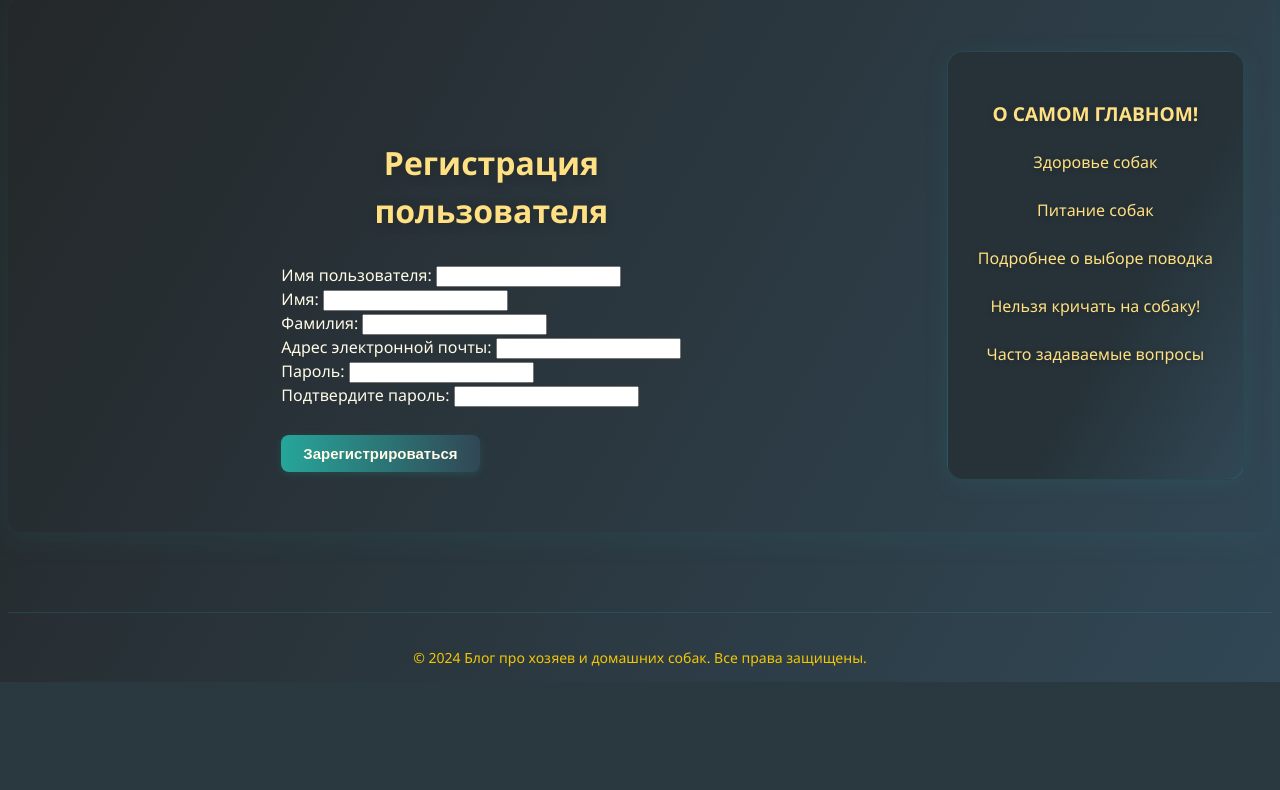
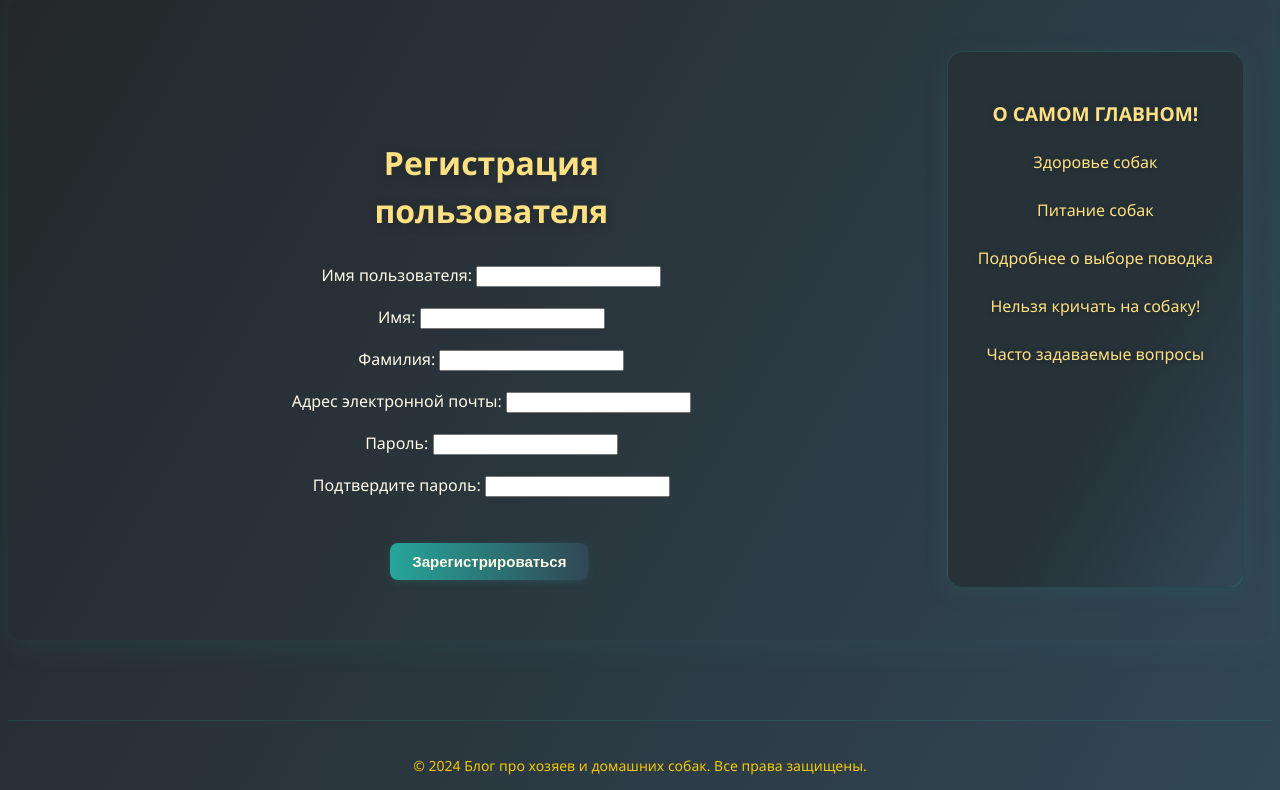
Before and after one commit to IMikeI1/DjangoBlogSite, a Django app: page /users/registration/ in a window 1280 px wide. Shown: the part 202-992 px from the top of the page. Before the commit the page ends 884 px from the top, so only its background shows below. Run offline with Django 5.2, Linux system fonts and the light colour scheme.

Commit message:
django-blog

```diff
--- a/static/css/styles.css
+++ b/static/css/styles.css
@@ -647,3 +647,10 @@ a:hover, .post-item a:hover, .container a:hover, .menu a:hover, .favorite-text a
 .registration-container input[type="submit"] {
     margin-top: 28px;
 }
+
+.registration-container form {
+    display: flex;
+    flex-direction: column;
+    gap: 18px;
+    align-items: center;
+}
--- a/users/templates/users/login.html
+++ b/users/templates/users/login.html
@@ -2,7 +2,7 @@
 
 {% block content %}
 <div class="login">
-<h3>Пожалуйста, войдите на сайт</h3>
+<h3>Пожалуйста, авторизуйтесь</h3>
 <form method="post">
     {%csrf_token%}
     {{form.as_p}}
```
